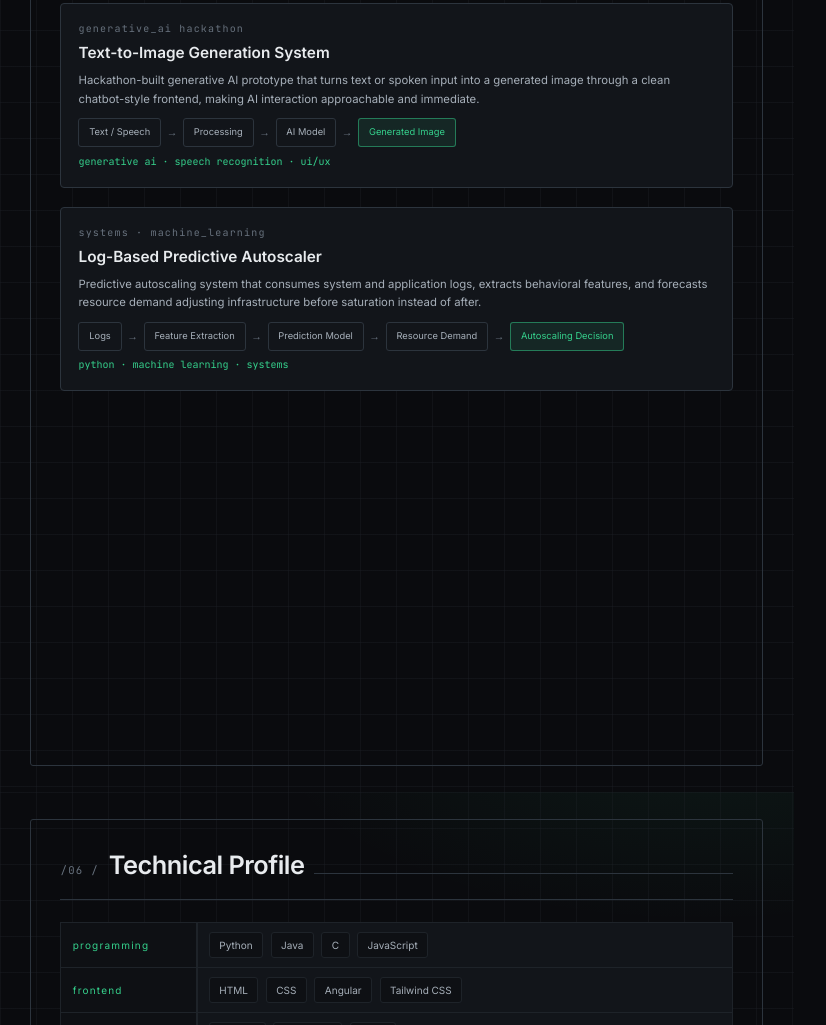
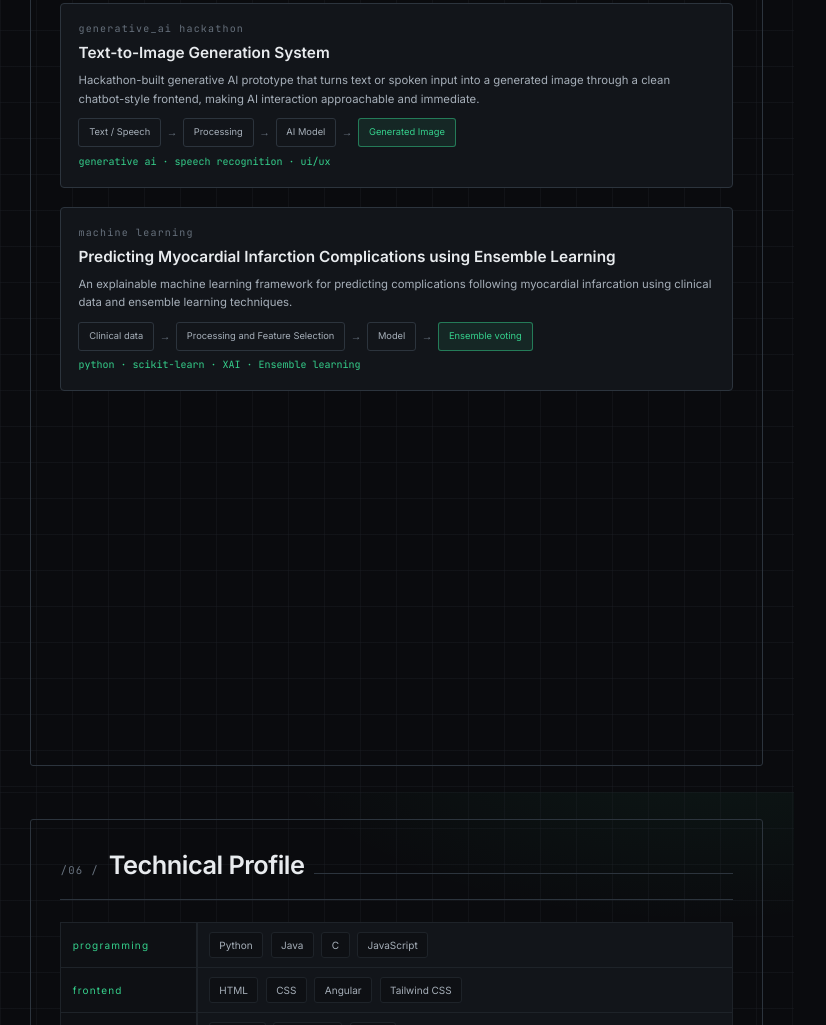
Before and after one commit to Nishitkumar25/Nishitkumar25.github.io, a plain HTML site: page assets/documents/portfolio-src.html in a window 1280 px wide. Shown: the part 5943-6968 px from the top of the page, without its empty margins (0-826 px from the left). Drawn offline with Linux system fonts and the light colour scheme.

Commit message:
Update portfolio-src.html

```diff
--- a/assets/documents/portfolio-src.html
+++ b/assets/documents/portfolio-src.html
@@ -266,20 +266,18 @@
         <p class="m-meta mono">generative ai · speech recognition · ui/ux</p>
       </div>
 
-      <div class="mbox panel" style="padding:4.5mm;">
-        <p class="m-cat mono">systems · machine_learning</p>
-        <h3 class="m-title" style="margin-top:1mm;">Log-Based Predictive Autoscaler</h3>
-        <p class="m-desc">Predictive autoscaling system that consumes system and application logs, extracts behavioral features, and forecasts resource demand adjusting infrastructure before saturation instead of after.</p>
+       <div class="mbox panel" style="padding:4.5mm;">
+        <p class="m-cat mono">machine learning</p>
+        <h3 class="m-title" style="margin-top:1mm;">Predicting Myocardial Infarction Complications using Ensemble Learning</h3>
+        <p class="m-desc">An explainable machine learning framework for predicting complications following myocardial infarcation using clinical data and ensemble learning techniques.</p>
         <div class="pipe" style="margin-top:2.5mm;">
-          <span class="step">Logs</span><span class="arr">&#8594;</span>
-          <span class="step">Feature Extraction</span><span class="arr">&#8594;</span>
-          <span class="step">Prediction Model</span><span class="arr">&#8594;</span>
-          <span class="step">Resource Demand</span><span class="arr">&#8594;</span>
-          <span class="step hot">Autoscaling Decision</span>
+          <span class="step">Clinical data</span><span class="arr">&#8594;</span>
+          <span class="step">Processing and Feature Selection</span><span class="arr">&#8594;</span>
+          <span class="step">Model</span><span class="arr">&#8594;</span>
+          <span class="step hot">Ensemble voting</span>
         </div>
-        <p class="m-meta mono">python · machine learning · systems</p>
+        <p class="m-meta mono">python · scikit-learn · XAI · Ensemble learning</p>
       </div>
-
     </div>
   </section>
 
```
